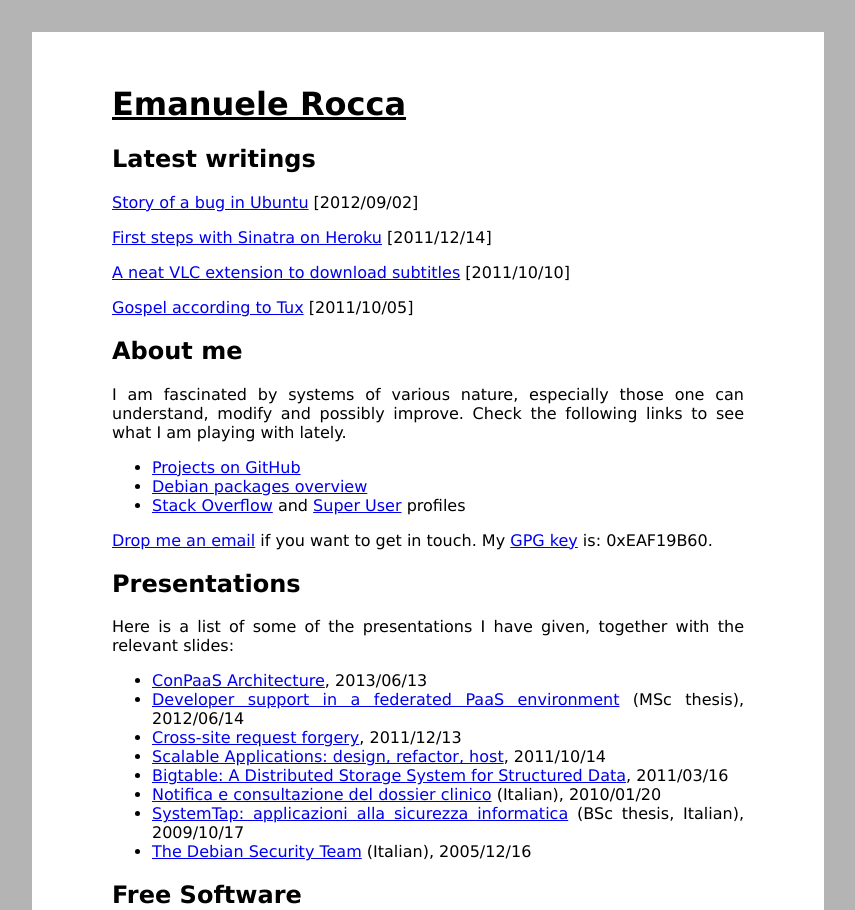
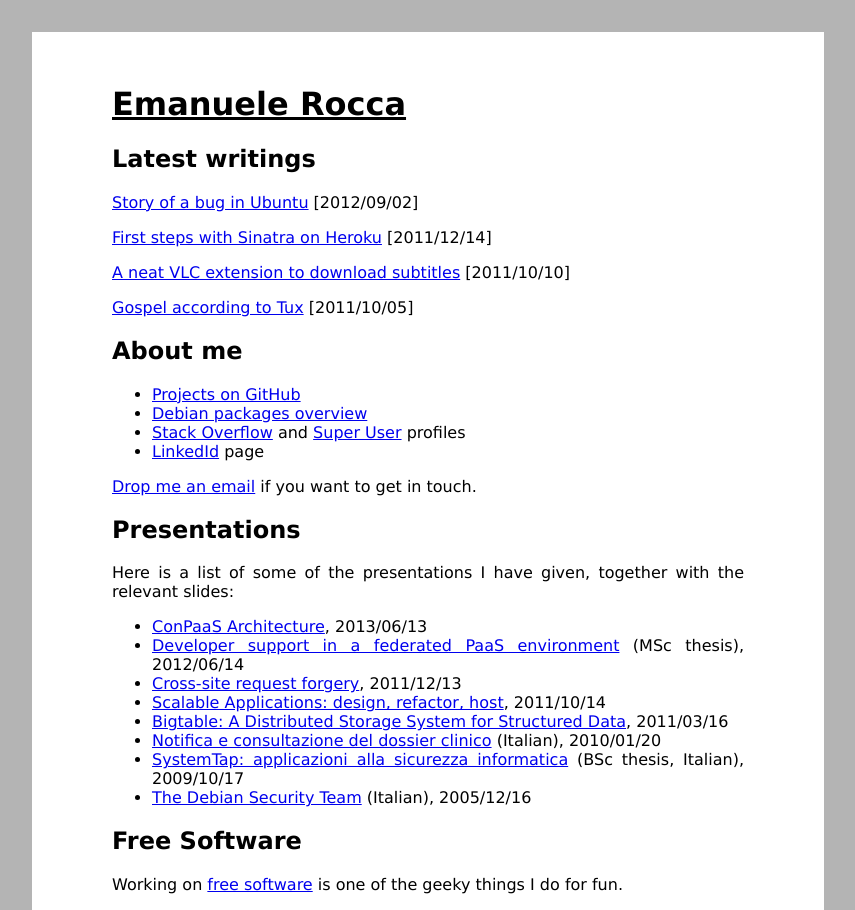
Before and after one commit to ema/website, a Jekyll site: the page built from index.html, in a window 1280 px wide. Shown: the top 910 px of the page, without its empty margins (212-1067 px from the left). Built offline with Jekyll 4.4.1, drawn with Linux system fonts in a browser that asks for light colours; the list of posts is cut into pages by our own code.

Commit message:
Add linkedin profile

```diff
--- a/index.html
+++ b/index.html
@@ -13,20 +13,18 @@ page_name: homepage
 
 <div id="about">
     <h2>About me</h2>
-    <p>I am fascinated by systems of various nature, especially those one can
-    understand, modify and possibly improve. Check the following links to see
-    what I am playing with lately.</p>
-
     <ul>
     <li><a href="http://github.com/ema">Projects on GitHub</a></li>
     <li><a href="http://qa.debian.org/developer.php?login=ema@debian.org">Debian packages overview</a></li>
     <li><a href="http://stackoverflow.com/users/91778/ema">Stack Overflow</a> and <a href="http://superuser.com/users/144879/ema">Super User</a> profiles</a></li>
+    <li><a href="http://de.linkedin.com/in/emarocca/">LinkedId</a> page</li>
     </ul>
 
     <p>
-    <a href="mailto:ema@linux.it">Drop me an email</a> if you want to get in touch. My
+    <a href="mailto:ema@linux.it">Drop me an email</a> if you want to get in touch.<!-- My
     <a
   href="http://db.debian.org/fetchkey.cgi?fingerprint=DEE850F81C5AF8208DD629D30BA0EE03EAF19B60">GPG key</a> is: 0xEAF19B60.
+    -->
     </p>
 
     <h2>Presentations</h2>
```
